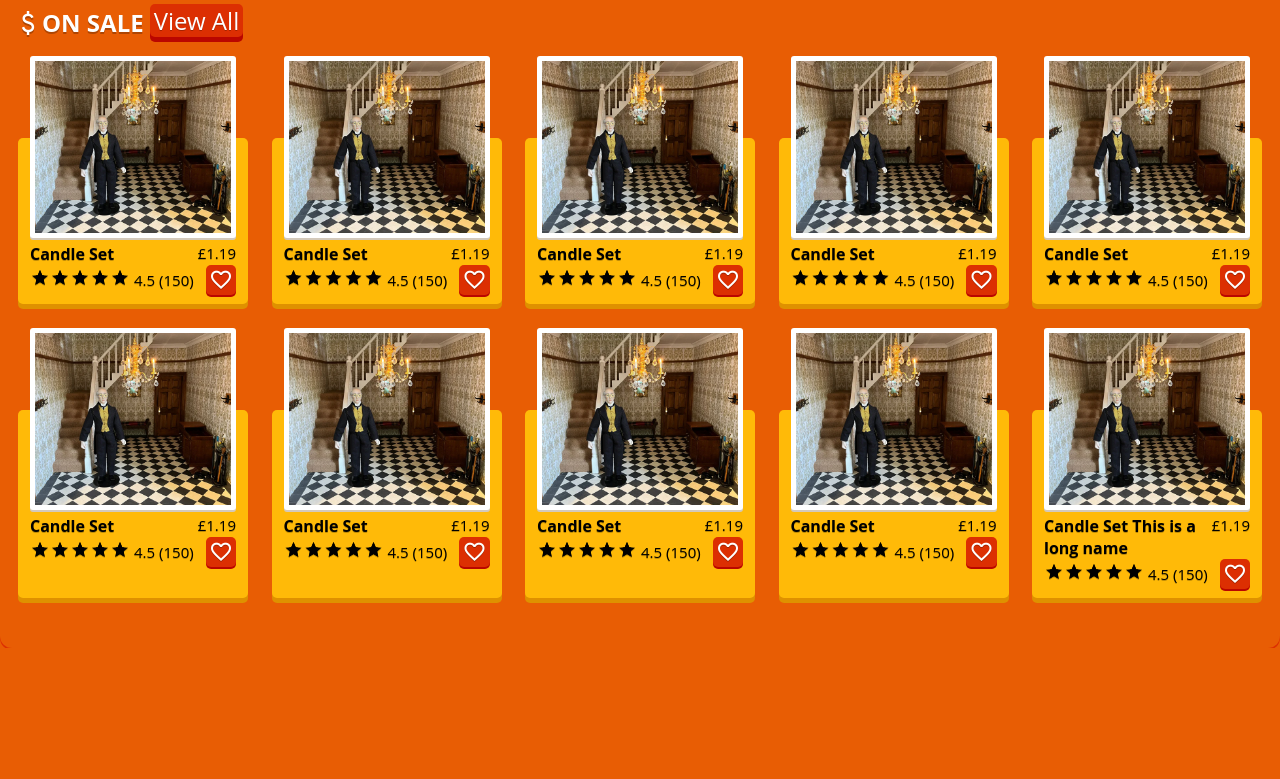
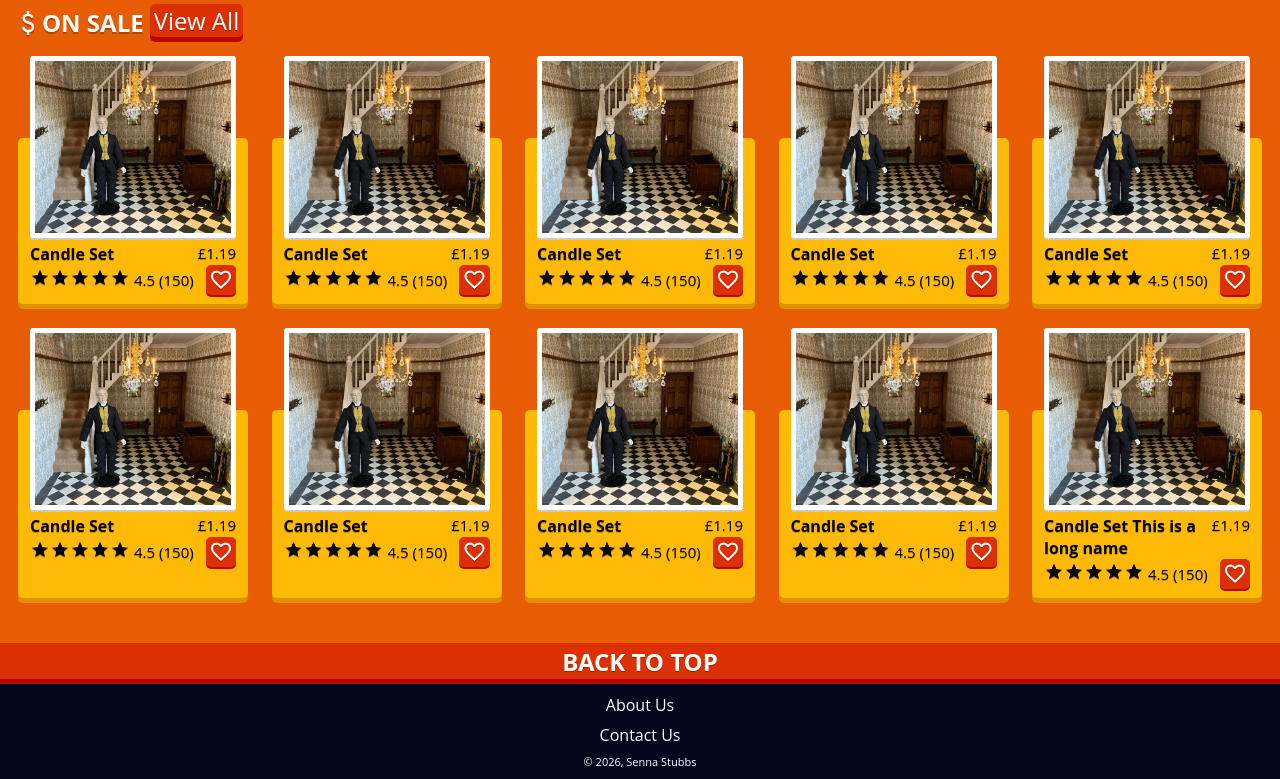
Before and after one commit to SennaStubbs/uni-rdwd-smallmart, a PHP site: page / in a window 1280 px wide. Shown: the part 2008-2787 px from the top of the page. Before the commit the page ends 2656 px from the top, so only its background shows below. Run offline with PHP 8.4, Linux system fonts and the light colour scheme.

Commit message:
Footer with functionality
+ Footer that sticks to the bottom of the screen
+ 'Back to top' button smoothly scrolls to the top of the screen
+ 'Back to top' button hides when page is too small

```diff
--- a/website/css/main.css
+++ b/website/css/main.css
@@ -33,6 +33,11 @@
     font-family: "Open Sans", sans-serif;
 }
 
+/* HTML */
+html {
+    scroll-behavior: smooth;
+}
+
 /* Body */
 body {
     position: relative;
@@ -40,13 +45,19 @@ body {
     margin: 0;
     padding: 0;
 
+    min-height: 100vh;
+
     background-color: var(--web-tone-3);
-
 }
 
 /* Google Symbols */
 .material-symbols-outlined {
     user-select: none;
+}
+
+/* Other classes */
+.hidden {
+    display: none;
 }
 
 /* Navigation bar */
@@ -269,6 +280,87 @@ header .content a {
     cursor: pointer;
 }
 
+/* Footer */
+footer {
+    display: flex;
+    flex-flow: column;
+    justify-content: center;
+    gap: 8px;
+    align-items: center;
+
+    position: sticky;
+    top: 100%;
+
+    width: 100%;
+    height: 131px;
+
+    padding-top: 36px;
+
+    background-color: var(--web-shadow-1);
+
+    border-top-left-radius: 8px;
+    border-top-right-radius: 8px;
+
+    color: var(--text-light);
+
+    box-sizing: border-box;
+}
+
+footer a {
+    width: fit-content;
+    height: fit-content;
+
+    margin: 0;
+
+    font-size: 16px;
+    text-decoration: none;
+    text-align: center;
+
+    cursor: pointer;
+}
+
+footer p {
+    width: fit-content;
+    height: fit-content;
+
+    margin: 0;
+
+    font-size: 11px;
+    text-align: center;
+}
+
+#back-to-top {
+    position: absolute;
+    top: -5px;
+
+    width: 1360px;
+    height: 36px;
+
+    margin: 0;
+    padding: 0;
+
+    background-color: var(--web-tone-2);
+
+    box-shadow: 0px 5px 0px var(--web-shadow-2);
+
+    border: none;
+    border-radius: 5px;
+
+    color: var(--text-light);
+    font-size: 24px;
+    font-weight: 700;
+    text-shadow: 0px 1px 0px var(--text-shadow-thin);
+
+    cursor: pointer;
+}
+
+/* Hidden 'back-to-top' footer */
+footer:has(#back-to-top.hidden) {
+    height: 95px;
+
+    padding-top: 0;
+}
+
 /* Main rows */
 main.rows {
     display: flex;
@@ -292,6 +384,10 @@ main.rows {
     box-shadow: 0px 2px 0px var(--web-shadow-3);
 
     box-sizing: border-box;
+}
+
+.row:last-child {
+    box-shadow: none;
 }
 
 .row .container {
--- /dev/null
+++ b/website/inc/footer.php
@@ -0,0 +1,6 @@
+<footer>
+    <button id="back-to-top" onclick="BackToTop()">BACK TO TOP</button>
+    <a>About Us</a>
+    <a>Contact Us</a>
+    <p>© 2026, Senna Stubbs</p>
+</footer>
--- a/website/index.php
+++ b/website/index.php
@@ -2828,6 +2828,9 @@
             </div>
         </main>
 
+		<!-- Footer -->
+        <?php include("../website/inc/footer.php"); ?>
+
         <!-- JavaScript -->
         <script type="text/javascript" src="/smallmart/website/js/main.js"></script>
     </body>
--- a/website/js/main.js
+++ b/website/js/main.js
@@ -0,0 +1,11 @@
+// Scroll back to top
+function BackToTop() {
+    document.body.scrollTop = 0; // For Safari
+    document.documentElement.scrollTop = 0; // For Chrome, Firefox, IE and Opera
+}
+
+// Hide 'back to top' if screen too small
+console.log(document.body.clientHeight);
+if (document.body.clientHeight < 1500) {
+    document.getElementById('back-to-top').classList.add('hidden');
+}
```
Also changed, not shown: website/bleh.php (added, +39 -0 lines).
